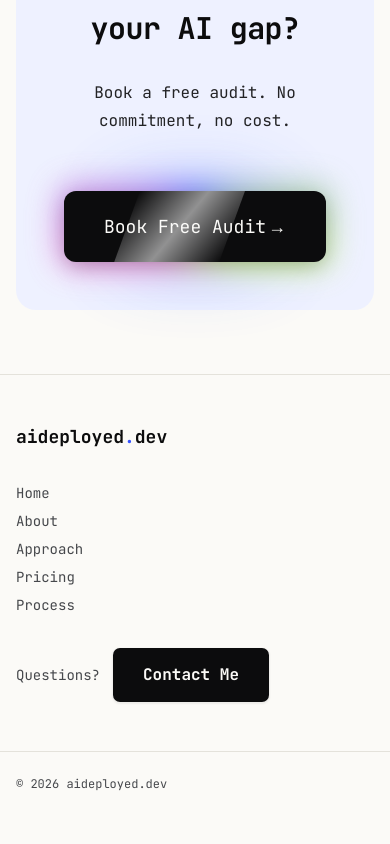
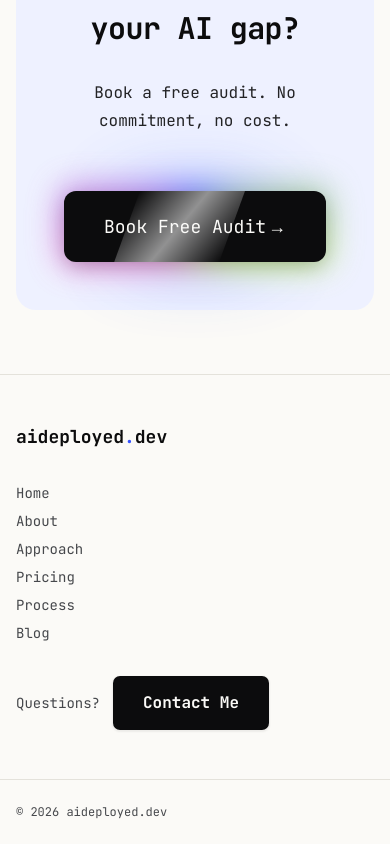
Before and after one commit to zhannie78/fde, a Next.js app: page / in a window 390 px wide. Shown: the part 4569-5413 px from the top of the page. Before the commit the page ends 5385 px from the top, so only its background shows below. Built offline with nearby package versions, Linux system fonts and the light colour scheme; no server answers.

Commit message:
feat(quick-260724-cq6): add Blog link to header, mobile nav, and footer
- Appended { href: "/blog", label: "Blog" } to navLinks in site-header.tsx and mobile-nav.tsx
- Appended { href: "/blog", label: "Blog" } to footerLinks in site-footer.tsx
- No existing nav entries reordered or restyled

```diff
--- a/src/components/mobile-nav.tsx
+++ b/src/components/mobile-nav.tsx
@@ -19,6 +19,7 @@ const navLinks = [
   { href: "/#fix", label: "Approach" },
   { href: "/#offer", label: "Pricing" },
   { href: "/#process", label: "Process" },
+  { href: "/blog", label: "Blog" },
 ];
 
 /**
--- a/src/components/site-footer.tsx
+++ b/src/components/site-footer.tsx
@@ -11,6 +11,7 @@ const footerLinks = [
   { href: "/#fix", label: "Approach" },
   { href: "/#offer", label: "Pricing" },
   { href: "/#process", label: "Process" },
+  { href: "/blog", label: "Blog" },
 ];
 
 /**
--- a/src/components/site-header.tsx
+++ b/src/components/site-header.tsx
@@ -20,6 +20,7 @@ const navLinks = [
   { href: "/#fix", label: "Approach" },
   { href: "/#offer", label: "Pricing" },
   { href: "/#process", label: "Process" },
+  { href: "/blog", label: "Blog" },
 ];
 
 /**
```
